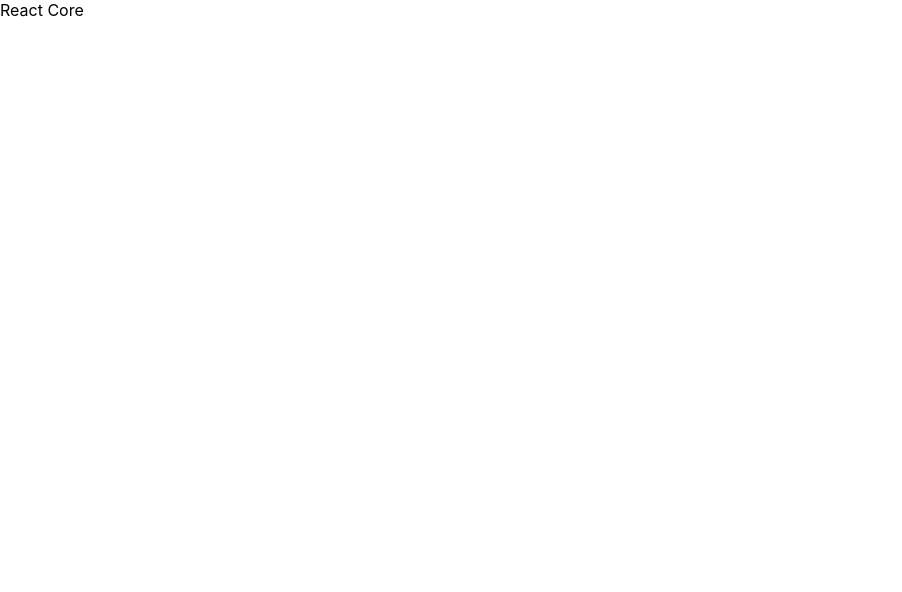
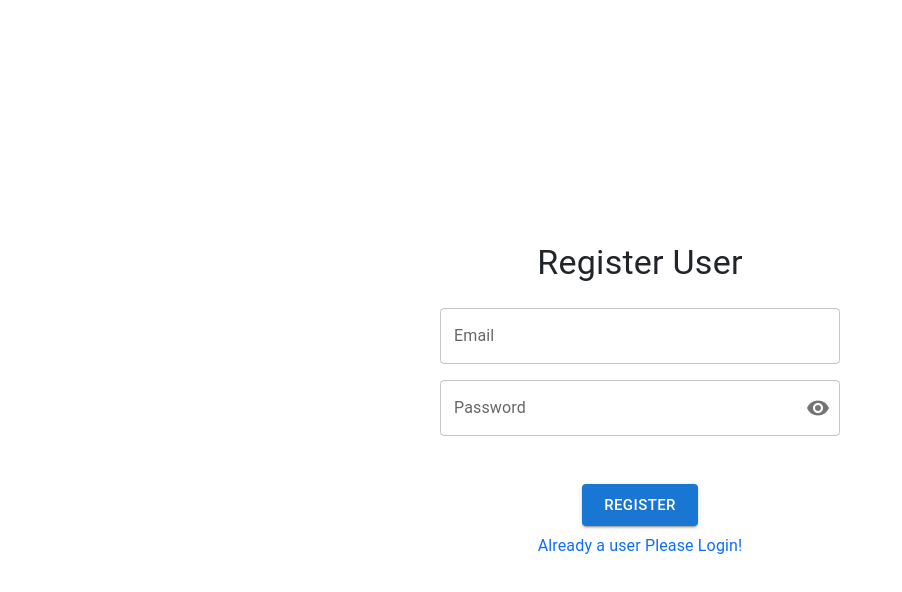
Before and after one commit to mabdullahjs/Hackathon-Task, a React (Create React App) app: page /signup in a window 1280 px wide. Shown: the top 592 px of the page, without its empty margins (0-902 px from the left). Built offline with nearby package versions, Linux system fonts and the light colour scheme.

Commit message:
authentication firebase method added

```diff
--- a/src/App.js
+++ b/src/App.js
@@ -1,10 +1,10 @@
 import React from 'react'
+import Router from './config/routerConfig/Router'
+import 'bootstrap/dist/css/bootstrap.min.css';
 
 function App() {
   return (
-    <div>
-      React Core
-    </div>
+    <Router/>
   )
 }
 
--- /dev/null
+++ b/src/config/Firebase/firebaseMethod.js
@@ -0,0 +1,48 @@
+import {
+  getAuth,
+  createUserWithEmailAndPassword,
+  signInWithEmailAndPassword,
+} from "firebase/auth";
+import app from "./firebaseconfig";
+import { getFirestore, collection, addDoc } from "firebase/firestore";
+
+
+const auth = getAuth(app);
+
+//initialize firestore database
+const db = getFirestore(app);
+
+// register user
+let signUpUser = (obj) => {
+  return new Promise((resolve, reject) => {
+    createUserWithEmailAndPassword(auth, obj.email, obj.password)
+      .then(async (res) => {
+        obj.id = res.user.uid;
+        await addDoc(collection(db, "users"), obj)
+        .then((res)=>{
+          console.log("user added to database successfully");
+        })
+        .catch((err)=>{
+          console.log(err);
+        })
+      })
+      .catch((err) => {
+        reject(err.message);
+      });
+  });
+};
+
+// login user
+let loginUser = (obj) => {
+  return new Promise((resolve, reject) => {
+    signInWithEmailAndPassword(auth, obj.email, obj.password)
+    .then((res)=>{
+      console.log(res);
+    })
+    .catch((err)=>{
+      console.log(err);
+    })
+  })
+};
+
+export { signUpUser , loginUser };
--- /dev/null
+++ b/src/config/Firebase/firebaseconfig.js
@@ -0,0 +1,17 @@
+import { initializeApp } from "firebase/app";
+
+
+const firebaseConfig = {
+  apiKey: "AIzaSyBtfrsEjxa0AvHenVfeXXhpQaJpNIeQtYc",
+  authDomain: "practice-4231.firebaseapp.com",
+  projectId: "practice-4231",
+  storageBucket: "practice-4231.appspot.com",
+  messagingSenderId: "371036670563",
+  appId: "1:371036670563:web:6d0113b5d7e63013fbc656",
+  measurementId: "G-C70W40HGNP"
+};
+
+
+const app = initializeApp(firebaseConfig);
+
+export default app;
--- /dev/null
+++ b/src/config/routerConfig/Router.js
@@ -0,0 +1,20 @@
+import React from 'react'
+import { BrowserRouter, Route, Routes } from 'react-router-dom'
+import Login from '../../pages/Login'
+import Signup from '../../pages/Signup'
+import Home from '../../pages/Home'
+
+function Router() {
+  return (
+    <BrowserRouter>
+    <Routes>
+        <Route path='/' element={<Login/>}/>
+        <Route path='/signup' element={<Signup/>}/>
+        <Route path='/home' element={<Home/>}/>
+        <Route path='*' element={<Login/>}/>
+    </Routes>
+    </BrowserRouter>
+  )
+}
+
+export default Router
--- /dev/null
+++ b/src/pages/Home.js
@@ -0,0 +1,9 @@
+import React from 'react'
+
+function Home() {
+  return (
+    <div>Home</div>
+  )
+}
+
+export default Home
--- /dev/null
+++ b/src/pages/Login.js
@@ -0,0 +1,101 @@
+import { Visibility, VisibilityOff } from "@mui/icons-material";
+import {
+  Button,
+  IconButton,
+  InputAdornment,
+  InputLabel,
+  OutlinedInput,
+  TextField,
+  Typography,
+} from "@mui/material";
+import { Box } from "@mui/system";
+import React, { useState } from "react";
+import FormControl from "@mui/material/FormControl";
+import { loginUser } from "../config/Firebase/firebaseMethod";
+import { useNavigate } from "react-router-dom";
+
+function Login() {
+  // password show or hidden
+  const [showPassword, setShowPassword] = React.useState(false);
+
+  const handleClickShowPassword = () => setShowPassword((show) => !show);
+
+  //useNavigate
+  const navigate = useNavigate();
+
+  //form state
+  const [email, setEmail] = useState("");
+  const [password, setPassword] = useState("");
+
+  //login user function
+  const loginUsers = () => {
+    const obj = {
+      email: email,
+      password: password,
+    };
+    loginUser(obj)
+      .then((res) => {
+        console.log(res);
+      })
+      .catch((err) => {
+        console.log(err);
+      });
+  };
+
+  return (
+    <Box
+      display="flex"
+      justifyContent="center"
+      flexDirection="column"
+      alignItems="center"
+      minHeight="100vh"
+    >
+      <Typography className="mb-4" variant="h4">
+        Login User
+      </Typography>
+      <TextField
+        className="mb-3"
+        id="outlined-basic"
+        label="Email"
+        type="email"
+        variant="outlined"
+        sx={{ width: "25rem" }}
+        onChange={(e) => setEmail(e.target.value)}
+      />
+      <FormControl sx={{ width: "25rem" }} variant="outlined">
+        <InputLabel htmlFor="outlined-adornment-password">Password</InputLabel>
+        <OutlinedInput
+          onClick={handleClickShowPassword}
+          id="outlined-adornment-password"
+          onChange={(e) => setPassword(e.target.value)}
+          type={showPassword ? "text" : "password"}
+          endAdornment={
+            <InputAdornment position="end">
+              <IconButton aria-label="toggle password visibility" edge="end">
+                {showPassword ? <VisibilityOff /> : <Visibility />}
+              </IconButton>
+            </InputAdornment>
+          }
+          label="Password"
+        />
+      </FormControl>
+      <Button
+        size="large"
+        className="mt-5"
+        variant="contained"
+        onClick={loginUsers}
+      >
+        Login
+      </Button>
+      <Typography
+        sx={{ cursor: "pointer" }}
+        className="text-primary mt-2"
+        onClick={() => navigate("/signup")}
+      >
+        Not a user please register!
+      </Typography>
+    </Box>
+  );
+}
+
+export default Login;
--- /dev/null
+++ b/src/pages/Signup.js
@@ -0,0 +1,103 @@
+import { Visibility, VisibilityOff } from "@mui/icons-material";
+import {
+  Button,
+  IconButton,
+  InputAdornment,
+  InputLabel,
+  OutlinedInput,
+  TextField,
+  Typography,
+} from "@mui/material";
+import { Box } from "@mui/system";
+import React, { useState } from "react";
+import FormControl from "@mui/material/FormControl";
+import { signUpUser } from "../config/Firebase/firebaseMethod";
+import { useNavigate } from "react-router-dom";
+
+function Register() {
+  // password show or hidden
+  const [showPassword, setShowPassword] = React.useState(false);
+
+  const handleClickShowPassword = () => setShowPassword((show) => !show);
+
+  //useNavigate
+  const navigate = useNavigate();
+
+  //form state
+  const [email, setEmail] = useState("");
+  const [password, setPassword] = useState("");
+  //register user
+  const registerUser = () => {
+    const obj = {
+      email: email,
+      password: password,
+    };
+    signUpUser(obj)
+      .then((res) => {
+        console.log(res);
+      })
+      .catch((err) => {
+        console.log(err);
+      });
+  };
+
+  return (
+    <Box
+      display="flex"
+      justifyContent="center"
+      flexDirection="column"
+      alignItems="center"
+      minHeight="100vh"
+    >
+      <Typography className="mb-4" variant="h4">
+        Register User
+      </Typography>
+      <TextField
+        className="mb-3"
+        id="outlined-basic"
+        label="Email"
+        type="email"
+        variant="outlined"
+        sx={{ width: "25rem" }}
+        onChange={(e) => setEmail(e.target.value)}
+      />
+      <FormControl sx={{ width: "25rem" }} variant="outlined">
+        <InputLabel htmlFor="outlined-adornment-password">Password</InputLabel>
+        <OutlinedInput
+          id="outlined-adornment-password"
+          type={showPassword ? "text" : "password"}
+          onChange={(e) => setPassword(e.target.value)}
+          endAdornment={
+            <InputAdornment position="end">
+              <IconButton
+                aria-label="toggle password visibility"
+                onClick={handleClickShowPassword}
+                edge="end"
+              >
+                {showPassword ? <VisibilityOff /> : <Visibility />}
+              </IconButton>
+            </InputAdornment>
+          }
+          label="Password"
+        />
+      </FormControl>
+      <Button
+        size="large"
+        className="mt-5"
+        variant="contained"
+        onClick={registerUser}
+      >
+        Register
+      </Button>
+      <Typography
+        sx={{ cursor: "pointer" }}
+        className="text-primary mt-2"
+        onClick={() => navigate("/")}
+      >
+        Already a user Please Login!
+      </Typography>
+    </Box>
+  );
+}
+
+export default Register;
```
